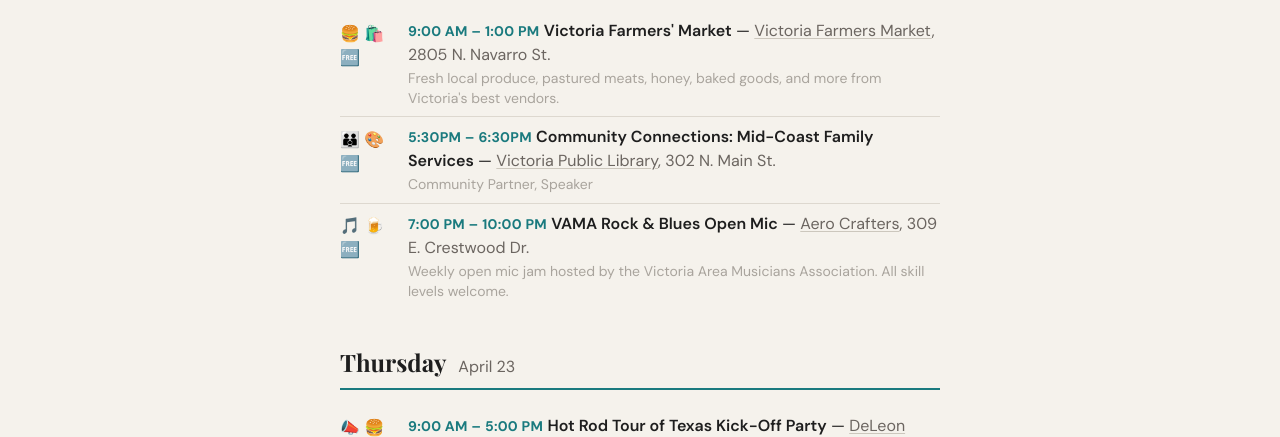
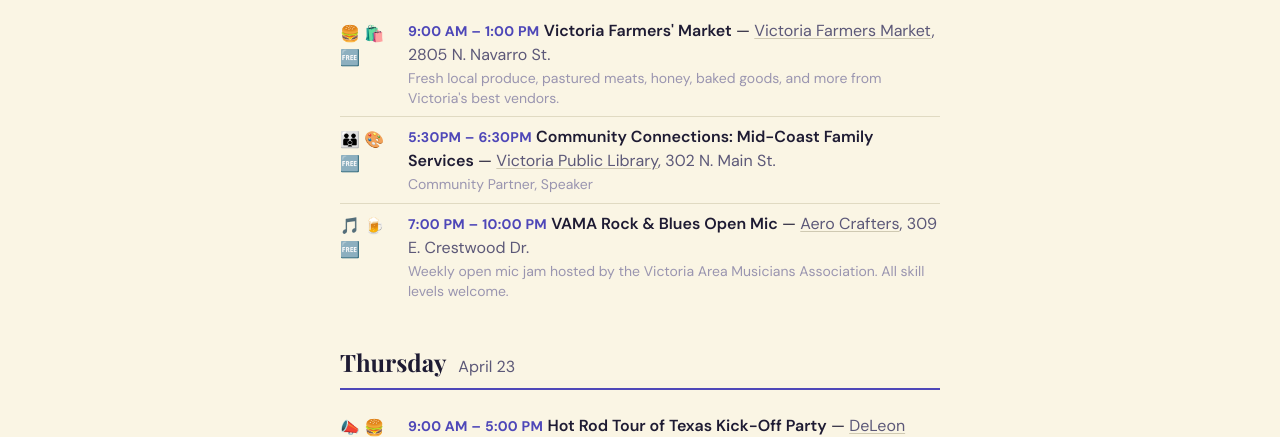
Before and after one commit to Tmpalori/thevic361, a plain HTML site: page docs/index.html in a window 1280 px wide. Shown: the part 663-1100 px from the top of the page. Drawn offline with nearby package versions, Linux system fonts and the light colour scheme; a script that the page names is missing; a web font is replaced by a local one.

Commit message:
Bluebonnet branding: new logo + matching site palette (light + dark) (#5)
* Replace V mark with bluebonnet badge logo

- New header logo: hexagon badge with bluebonnet bouquet
- Updated favicon.svg with simplified bluebonnet vector
- New favicon-32.png, apple-touch-icon.png (180px)
- New og-image.png (1200x630) for social shares
- Added logo.png (512px) for header use
- Added .site-logo CSS rule for the header img

* Update site theme to bluebonnet palette (light + dark)

Match the new bluebonnet badge logo:
- Light mode: warm cream backgrounds, bluebonnet purple primary, sage green accent
- Dark mode: deep midnight-purple backgrounds, soft lavender primary, light sage accent
- Updates matching @prefers-color-scheme: dark fallback block
- Shadow colors tinted with the new primary hue

---------

Co-authored-by: Tristen Palori <tristen.m.palori@gmail.com>

```diff
--- a/docs/index.html
+++ b/docs/index.html
@@ -63,12 +63,8 @@
   <header class="site-header" id="site-header">
     <div class="container header-inner">
       <div class="logo-group">
-        <!-- SVG Logo: Geometric V mark with 361 -->
-        <svg width="42" height="42" viewBox="0 0 42 42" fill="none" xmlns="http://www.w3.org/2000/svg" aria-label="The Vic 361 logo">
-          <rect width="42" height="42" rx="8" fill="currentColor" style="color: var(--color-primary)"/>
-          <path d="M11 11L21 31L31 11" stroke="white" stroke-width="3.5" stroke-linecap="round" stroke-linejoin="round" fill="none"/>
-          <text x="21" y="39" text-anchor="middle" font-family="DM Sans, sans-serif" font-size="7" font-weight="700" fill="white" opacity="0.85">361</text>
-        </svg>
+        <!-- Bluebonnet badge logo -->
+        <img src="./logo.png" width="48" height="48" alt="The Vic 361 logo" class="site-logo" />
         <div>
           <div class="site-title">The Vic <span>361</span></div>
           <div class="tagline">Events & Things To Do in Victoria, TX</div>
--- a/docs/style.css
+++ b/docs/style.css
@@ -44,93 +44,93 @@
   --font-body: 'DM Sans', 'Helvetica Neue', Arial, sans-serif;
 }
 
-/* ─── LIGHT MODE (default) ─── */
+/* ─── LIGHT MODE (default) — Bluebonnet palette ─── */
 :root, [data-theme="light"] {
-  --color-bg:             #F5F2EC;
-  --color-surface:        #FDFCF9;
+  --color-bg:             #FAF5E4;
+  --color-surface:        #FFFBEC;
   --color-surface-2:      #FFFFFF;
-  --color-surface-offset: #EDE9E1;
-  --color-divider:        #DDD8CF;
-  --color-border:         #CCC7BD;
+  --color-surface-offset: #F2ECD6;
+  --color-divider:        #E0DAC2;
+  --color-border:         #CFC9B2;
 
-  --color-text:           #1E1E1E;
-  --color-text-muted:     #6B6560;
-  --color-text-faint:     #A9A49D;
-  --color-text-inverse:   #FDFCF9;
+  --color-text:           #1E1B33;
+  --color-text-muted:     #5C5878;
+  --color-text-faint:     #9A95B0;
+  --color-text-inverse:   #FFFBEC;
 
-  --color-primary:        #1A7A7E;
-  --color-primary-hover:  #136063;
-  --color-primary-active: #0E4C4E;
-  --color-primary-light:  #E0F0F0;
+  --color-primary:        #4E47B8;
+  --color-primary-hover:  #3D37A0;
+  --color-primary-active: #2E2986;
+  --color-primary-light:  #E8E6F7;
 
-  --color-accent:         #D4813A;
-  --color-accent-hover:   #B86C2D;
+  --color-accent:         #7A9E63;
+  --color-accent-hover:   #648650;
 
-  --color-success:        #3D8B37;
-  --color-warning:        #C47A1A;
-  --color-error:          #B83A3A;
+  --color-success:        #5C9E47;
+  --color-warning:        #D4A82A;
+  --color-error:          #B83A5C;
 
-  --shadow-sm: 0 1px 2px rgba(30, 30, 30, 0.05);
-  --shadow-md: 0 4px 12px rgba(30, 30, 30, 0.08);
-  --shadow-lg: 0 12px 32px rgba(30, 30, 30, 0.12);
+  --shadow-sm: 0 1px 2px rgba(78, 71, 184, 0.06);
+  --shadow-md: 0 4px 12px rgba(78, 71, 184, 0.10);
+  --shadow-lg: 0 12px 32px rgba(78, 71, 184, 0.14);
 }
 
-/* ─── DARK MODE ─── */
+/* ─── DARK MODE — Bluebonnet palette ─── */
 [data-theme="dark"] {
-  --color-bg:             #121210;
-  --color-surface:        #1A1917;
-  --color-surface-2:      #22211E;
-  --color-surface-offset: #1E1D1A;
-  --color-divider:        #2C2B28;
-  --color-border:         #3A3935;
+  --color-bg:             #14132B;
+  --color-surface:        #1C1B36;
+  --color-surface-2:      #232245;
+  --color-surface-offset: #1A1933;
+  --color-divider:        #2D2C50;
+  --color-border:         #3A395E;
 
-  --color-text:           #D8D5CF;
-  --color-text-muted:     #8A8580;
-  --color-text-faint:     #5E5A55;
-  --color-text-inverse:   #1A1917;
+  --color-text:           #E8E5F5;
+  --color-text-muted:     #948EBE;
+  --color-text-faint:     #5E5A85;
+  --color-text-inverse:   #1C1B36;
 
-  --color-primary:        #4EB5B9;
-  --color-primary-hover:  #3A9A9E;
-  --color-primary-active: #2A7F82;
-  --color-primary-light:  #1E2E2E;
+  --color-primary:        #9A92F0;
+  --color-primary-hover:  #B0A8FF;
+  --color-primary-active: #C4BEFF;
+  --color-primary-light:  #2A2855;
 
-  --color-accent:         #E09550;
-  --color-accent-hover:   #C87E3A;
+  --color-accent:         #A8C48A;
+  --color-accent-hover:   #BBD89E;
 
-  --color-success:        #5BAF55;
-  --color-warning:        #D99A40;
-  --color-error:          #D05555;
+  --color-success:        #7BC264;
+  --color-warning:        #E5C04A;
+  --color-error:          #D9648A;
 
-  --shadow-sm: 0 1px 2px rgba(0, 0, 0, 0.25);
-  --shadow-md: 0 4px 12px rgba(0, 0, 0, 0.35);
-  --shadow-lg: 0 12px 32px rgba(0, 0, 0, 0.45);
+  --shadow-sm: 0 1px 2px rgba(0, 0, 0, 0.30);
+  --shadow-md: 0 4px 12px rgba(0, 0, 0, 0.40);
+  --shadow-lg: 0 12px 32px rgba(0, 0, 0, 0.50);
 }
 
 /* System preference fallback */
 @media (prefers-color-scheme: dark) {
   :root:not([data-theme]) {
-    --color-bg:             #121210;
-    --color-surface:        #1A1917;
-    --color-surface-2:      #22211E;
-    --color-surface-offset: #1E1D1A;
-    --color-divider:        #2C2B28;
-    --color-border:         #3A3935;
-    --color-text:           #D8D5CF;
-    --color-text-muted:     #8A8580;
-    --color-text-faint:     #5E5A55;
-    --color-text-inverse:   #1A1917;
-    --color-primary:        #4EB5B9;
-    --color-primary-hover:  #3A9A9E;
-    --color-primary-active: #2A7F82;
-    --color-primary-light:  #1E2E2E;
-    --color-accent:         #E09550;
-    --color-accent-hover:   #C87E3A;
-    --color-success:        #5BAF55;
-    --color-warning:        #D99A40;
-    --color-error:          #D05555;
-    --shadow-sm: 0 1px 2px rgba(0, 0, 0, 0.25);
-    --shadow-md: 0 4px 12px rgba(0, 0, 0, 0.35);
-    --shadow-lg: 0 12px 32px rgba(0, 0, 0, 0.45);
+    --color-bg:             #14132B;
+    --color-surface:        #1C1B36;
+    --color-surface-2:      #232245;
+    --color-surface-offset: #1A1933;
+    --color-divider:        #2D2C50;
+    --color-border:         #3A395E;
+    --color-text:           #E8E5F5;
+    --color-text-muted:     #948EBE;
+    --color-text-faint:     #5E5A85;
+    --color-text-inverse:   #1C1B36;
+    --color-primary:        #9A92F0;
+    --color-primary-hover:  #B0A8FF;
+    --color-primary-active: #C4BEFF;
+    --color-primary-light:  #2A2855;
+    --color-accent:         #A8C48A;
+    --color-accent-hover:   #BBD89E;
+    --color-success:        #7BC264;
+    --color-warning:        #E5C04A;
+    --color-error:          #D9648A;
+    --shadow-sm: 0 1px 2px rgba(0, 0, 0, 0.30);
+    --shadow-md: 0 4px 12px rgba(0, 0, 0, 0.40);
+    --shadow-lg: 0 12px 32px rgba(0, 0, 0, 0.50);
   }
 }
 
@@ -174,9 +174,16 @@
   gap: var(--space-3);
 }
 
-.logo-group svg {
+.logo-group svg,
+.logo-group .site-logo {
   display: inline-block;
   flex-shrink: 0;
+}
+
+.site-logo {
+  width: 48px;
+  height: 48px;
+  object-fit: contain;
 }
 
 .site-title {
```
Also changed, not shown: docs/apple-touch-icon.png, docs/favicon-32.png, docs/favicon.svg, docs/logo.png (added), docs/og-image.png.
